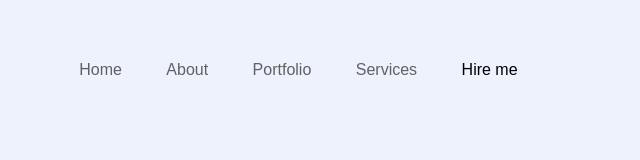
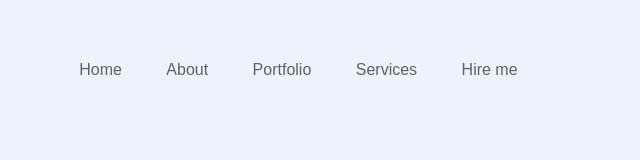
Before and after one commit to kylemngbt/website-transform, a plain HTML site: page index.html in a window 1280 px wide. Shown: the full height of the page, 640-1280 px from the left. Drawn offline with Linux system fonts and the light colour scheme.

Commit message:
fix: put the text inside the a tag

```diff
--- a/index.html
+++ b/index.html
@@ -15,7 +15,7 @@
         <li><a href="">About</a></li>
         <li><a href="">Portfolio</a></li>
         <li><a href="">Services</a></li>
-        <li><a href=""></a>Hire me</li>
+        <li><a href="">Hire me</a></li>
       </ul>
     </nav>
   </div>
```
